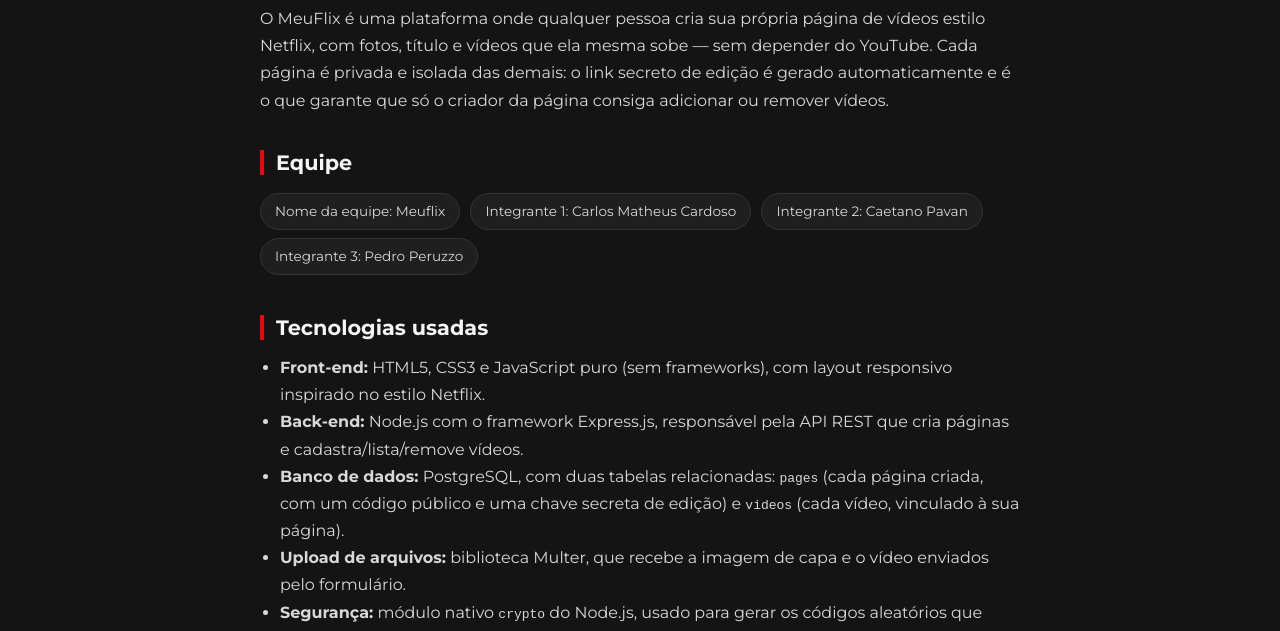
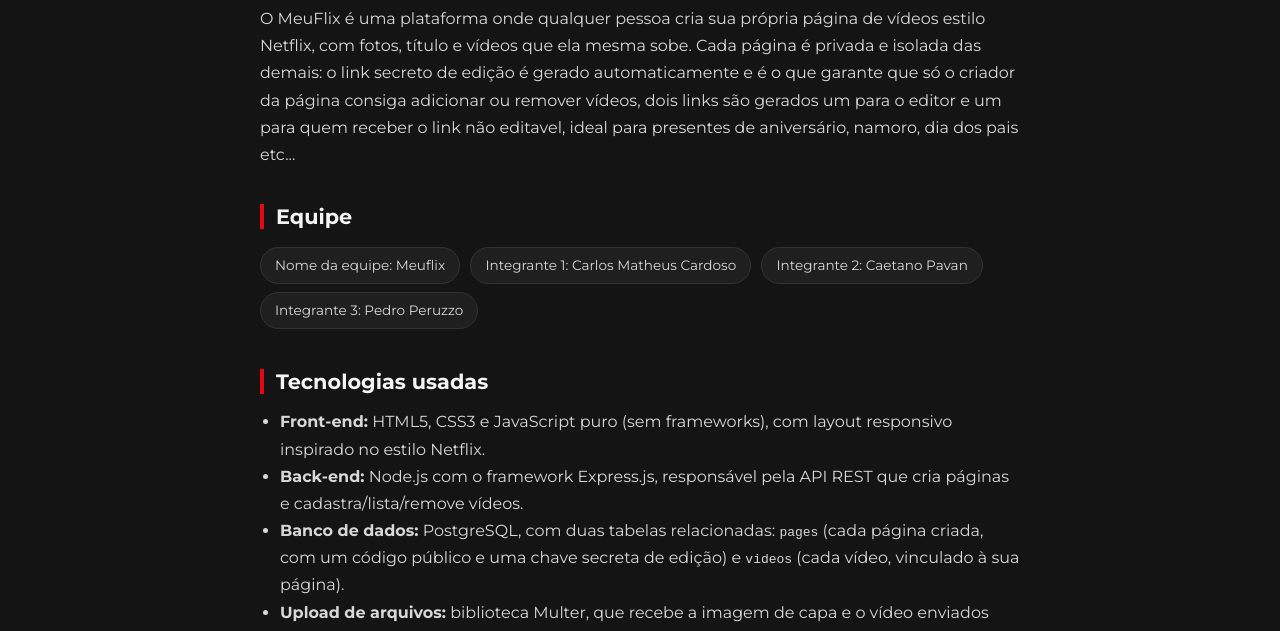
Before and after one commit to CarlosCardoso504/meuflix, a website: page public/sobre.html in a window 1280 px wide. Shown: the part 166-797 px from the top of the page. Drawn offline with Linux system fonts and the light colour scheme.

Commit message:
alteração no sobre

```diff
--- a/public/sobre.html
+++ b/public/sobre.html
@@ -22,9 +22,11 @@
     <h1>Sobre o MeuFlix</h1>
     <p>
       O MeuFlix é uma plataforma onde qualquer pessoa cria sua própria página de vídeos estilo Netflix,
-      com fotos, título e vídeos que ela mesma sobe — sem depender do YouTube. Cada página é privada e
+      com fotos, título e vídeos que ela mesma sobe. Cada página é privada e
       isolada das demais: o link secreto de edição é gerado automaticamente e é o que garante que só o
-      criador da página consiga adicionar ou remover vídeos.
+      criador da página consiga adicionar ou remover vídeos, dois links são gerados um para o editor
+      e um para quem receber o link não editavel, ideal para presentes de aniversário, namoro, dia dos
+      pais etc...
     </p>
 
     <h2>Equipe</h2>
```
